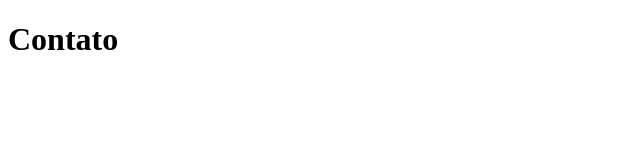
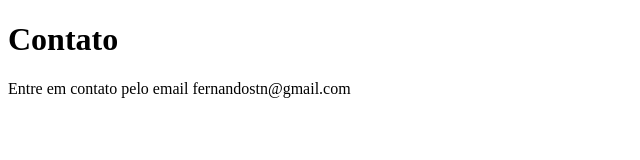
Before and after one commit to fernandostn/sistema-de-cadastro, a plain HTML site: page contato.html in a window 1280 px wide. Shown: the whole page, without its empty margins (0-640 px from the left). Drawn offline with Linux system fonts and the light colour scheme.

Commit message:
adicionando email de contato

```diff
--- a/contato.html
+++ b/contato.html
@@ -8,5 +8,6 @@
 </head>
 <body>
     <h1>Contato</h1>
+    <p>Entre em contato pelo email fernandostn@gmail.com</p>
 </body>
 </html>
```
